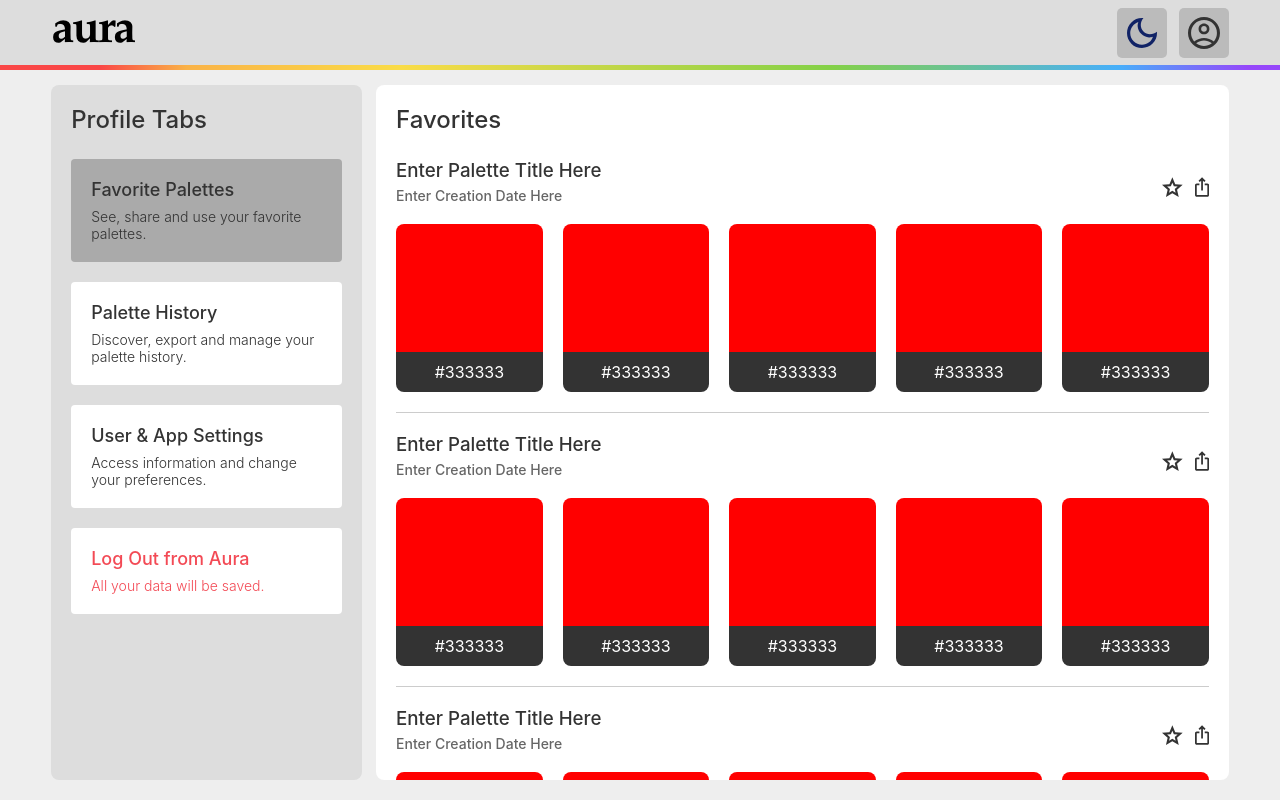
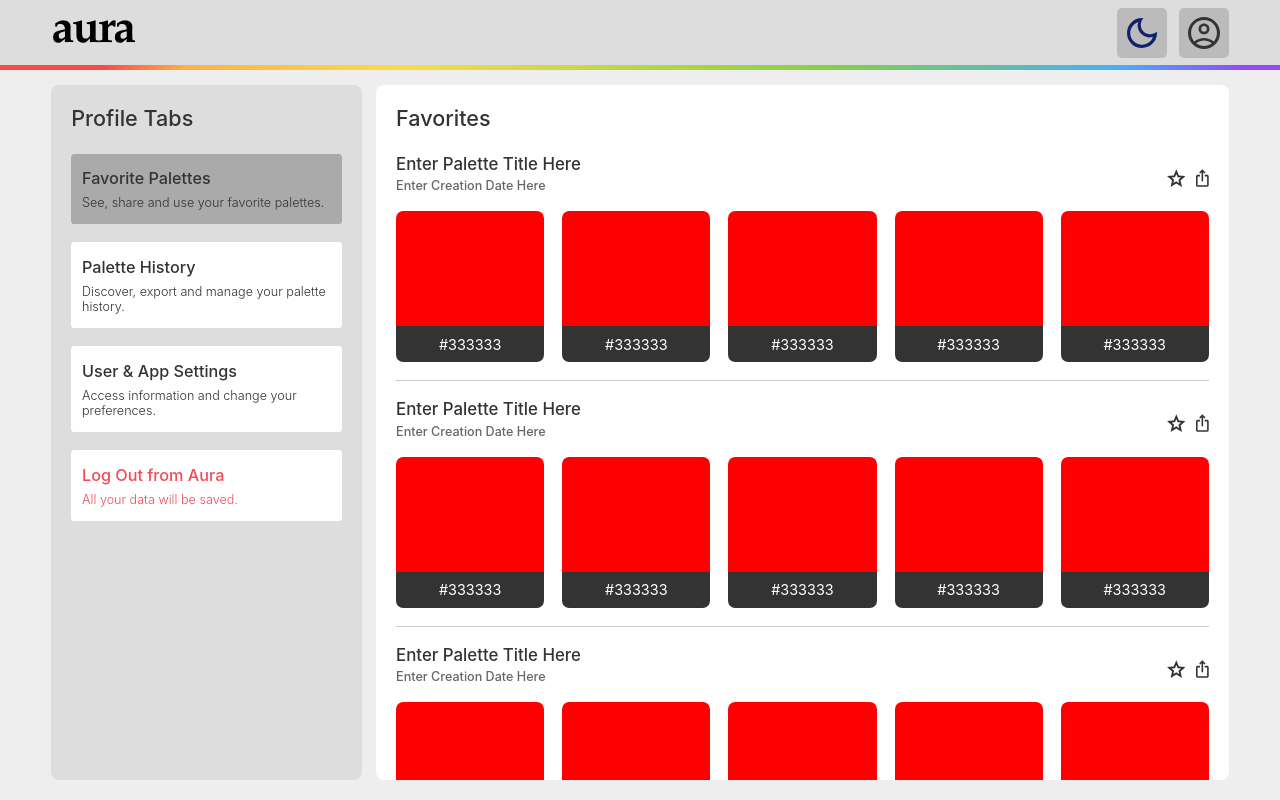
Before and after one commit to solomonNSI/AuraPalette, a React app in the folder aura-palette/: page /profile in a window 1280 px wide. Built offline with nearby package versions, Linux system fonts and the light colour scheme.

Commit message:
ON/OFF Toggle

```diff
--- a/aura-palette/src/Views/ProfileView/style.js
+++ b/aura-palette/src/Views/ProfileView/style.js
@@ -27,6 +27,7 @@
   div {
     display: flex;
     flex-direction: column;
+    zoom: 0.9;
   }
 
   @media screen and (min-width: 900px) {
@@ -89,7 +90,7 @@
   margin: 10px 0px;
   background-color: #fff;
   border-radius: 4px;
-  padding: 20px;
+  padding: 16px 12px;
   overflow: auto;
   border: none;
   font-size: 18px;
@@ -148,6 +149,13 @@
 
 export const SettingsForeground = styled.div`
   overflow: auto;
+  zoom: 0.9;
+
+
+  @media screen and (max-width: 900px) {
+    zoom: 0.8;
+  }
+
 
   #deneme {
     div:first-child {
@@ -157,13 +165,12 @@
     }
 
     div:last-child {
-
       button {
         font-size: 12px;
       }
       margin-left: 20px;
 
-      @media screen and (max-width: 1200px) {
+      @media screen and (max-width: 900px) {
         width: 50%;
         display: flex;
         flex-direction: column;
@@ -200,6 +207,7 @@
   font-weight: 500;
   margin: 0px 0px 15px 0px;
   color: #333333;
+
 
   &.dark {
     color: #eeeeee;
@@ -240,9 +248,10 @@
   padding: 0px 20px;
   justify-content: space-between;
   margin: 25px 0px 0px;
-  padding: 18px;
+  padding: 16px 12px;
   background-color: #eee;
   border-radius: 4px;
+
 
   &.dark {
     background-color: #333;
@@ -258,7 +267,7 @@
   padding: 0px 20px;
   justify-content: space-between;
   margin: 25px 0px 0px;
-  padding: 18px;
+  padding: 16px 12px;
   background-color: #eee;
   border-radius: 4px;
 
@@ -392,4 +401,9 @@
     margin-right: 20px;
   }
 
+  @media screen and (max-width: 900px) {
+    width: 60%;
+
+  }
+
 `;
```
